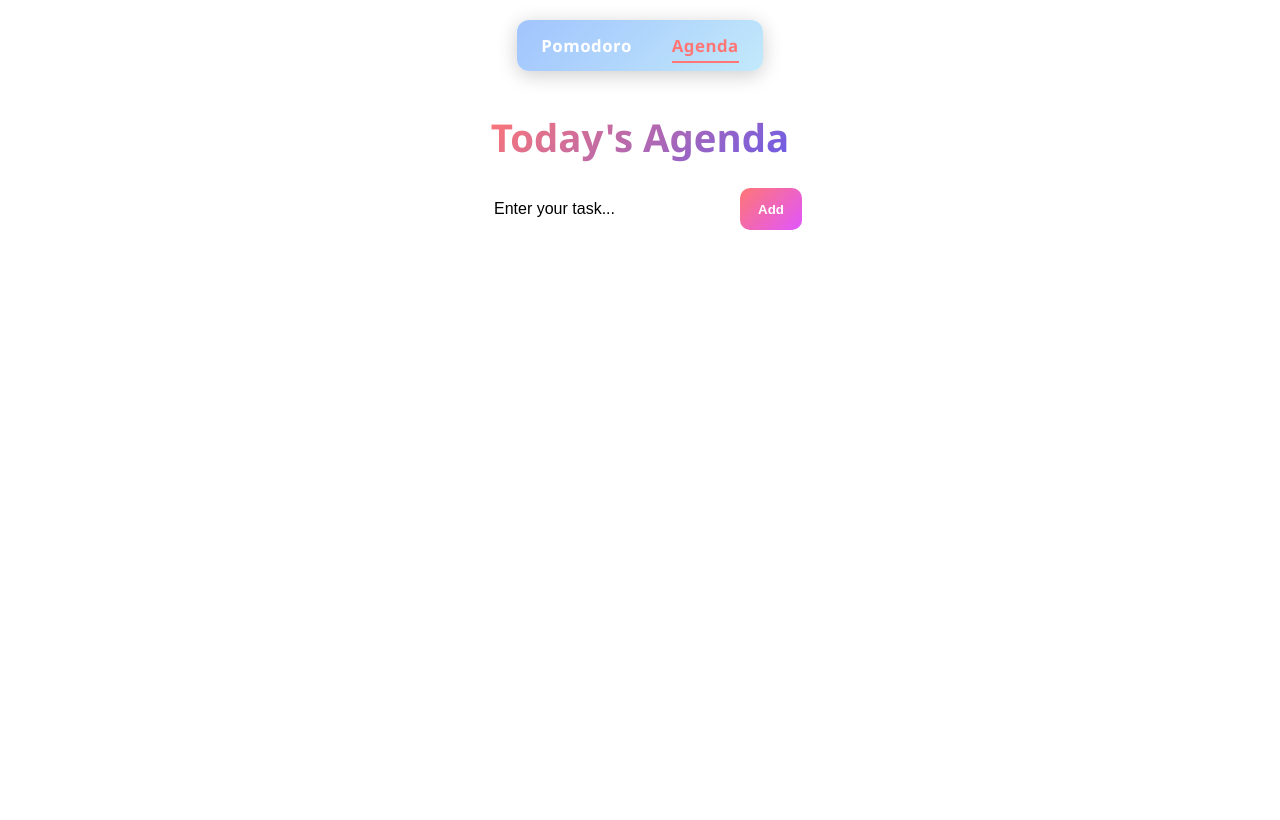
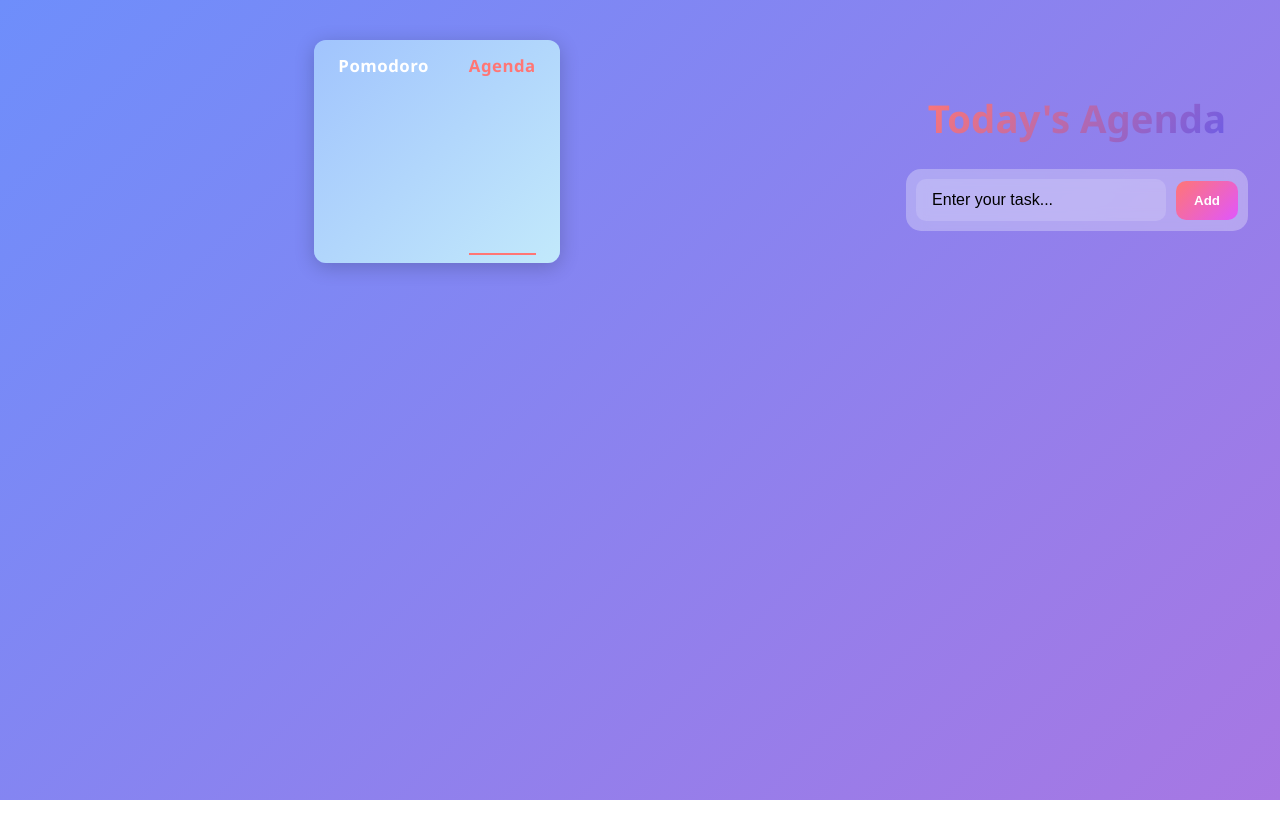
Before and after one commit to faizaanjum7/pomodoroApp-by-faiza, a React (Vite) app in the folder mypomodoro/: page /agenda in a window 1280 px wide. Built offline with nearby package versions, Linux system fonts and the light colour scheme.

Commit message:
agenda text wrap

```diff
--- a/mypomodoro/src/Agenda.jsx
+++ b/mypomodoro/src/Agenda.jsx
@@ -1,9 +1,16 @@
-import React, { useState } from "react";
+import React, { useState, useEffect } from "react";
 import "./App.css";
 
 function Agenda() {
-  const [tasks, setTasks] = useState([]);
+  const [tasks, setTasks] = useState(() => {
+    const saved = localStorage.getItem("agendaTasks");
+    return saved ? JSON.parse(saved) : [];
+  });
   const [input, setInput] = useState("");
+
+  useEffect(() => {
+    localStorage.setItem("agendaTasks", JSON.stringify(tasks));
+  }, [tasks]);
 
   const addTask = () => {
     if (input.trim()) {
@@ -19,7 +26,6 @@
   return (
     <div className="agenda-container">
       <h1>Today's Agenda</h1>
-
       <div className="agenda-box">
         <input
           type="text"
@@ -27,16 +33,11 @@
           value={input}
           onChange={(e) => setInput(e.target.value)}
           onKeyDown={(e) => {
-            if(e.key === "Enter")
-            {
-              addTask();
-            }
+            if (e.key === "Enter") addTask();
           }}
         />
         <button onClick={addTask}>Add</button>
       </div>
-
-
       <ul>
         {tasks.map((task, index) => (
           <li key={index}>
--- a/mypomodoro/src/App.css
+++ b/mypomodoro/src/App.css
@@ -5,6 +5,10 @@
   height: 100%;
   margin: 0;
   font-family: 'Segoe UI', sans-serif;
+}
+body, html {
+  padding: 0;
+  background: linear-gradient(135deg, #6e8efb, #a777e3);
 }
 
 .appcontainer
@@ -255,6 +259,7 @@
   align-items: center;
   margin-top: 40px;
   color: #fff;
+   padding: 2rem;
   font-family: 'Segoe UI', sans-serif;
 }
 
@@ -268,9 +273,14 @@
 
 .agenda-box {
   display: flex;
-  gap: 12px;
-  margin-bottom: 25px;
+  gap: 10px;
+  align-items: center;
+  background: rgba(255,255,255,0.3);
+  backdrop-filter: blur(10px);
+  border-radius: 15px;
+  padding: 10px;
 }
+
 
 .agenda-box input {
   padding: 12px 16px;
@@ -306,9 +316,9 @@
 .agenda-container ul {
   list-style: none;
   padding: 0;
-  margin-top: 10px;
+  margin-top: 20px;
   width: 100%;
-  max-width: 400px;
+  max-width: 500px;
 }
 
 .agenda-container li {
@@ -324,6 +334,9 @@
   color: #000000;
   box-shadow: 0 2px 10px rgba(0,0,0,0.2);
   transition: transform 0.2s;
+  word-wrap: break-word; /* ✅ wraps long text */
+  overflow-wrap: break-word;
+  flex-wrap: wrap;
 }
 
 .agenda-container li:hover {
@@ -347,7 +360,10 @@
 
 /* === NAVBAR (GLASS STYLE) === */
 .navbarbg {
-  background-color: #00000000;
+  background: transparent;
+  display: flex;
+  justify-content: center;
+  padding-top: 20px;
 }
 
 .navbar {
@@ -401,23 +417,21 @@
   width: 100%;
 }
 
-/* Customize the overall scrollbar */
+/* Scrollbar Styling (works in Chrome, Edge, Brave, etc.) */
 ::-webkit-scrollbar {
-  width: 12px; /* Width of the entire scrollbar */
+  width: 10px;
 }
 
-/* Customize the scrollbar track (the background) */
 ::-webkit-scrollbar-track {
-  background: #f1f1f1;
+  background: rgba(255,255,255,0.1);
+  border-radius: 10px;
 }
 
-/* Customize the scrollbar thumb (the movable handle) */
 ::-webkit-scrollbar-thumb {
-  background: #888;
-  border-radius: 10px; /* Adds rounded corners */
+  background: linear-gradient(180deg, #ff758c, #ff7eb3);
+  border-radius: 10px;
 }
 
-/* Change the thumb color on hover */
 ::-webkit-scrollbar-thumb:hover {
-  background: #555;
+  background: linear-gradient(180deg, #ff7eb3, #ff758c);
 }
```
